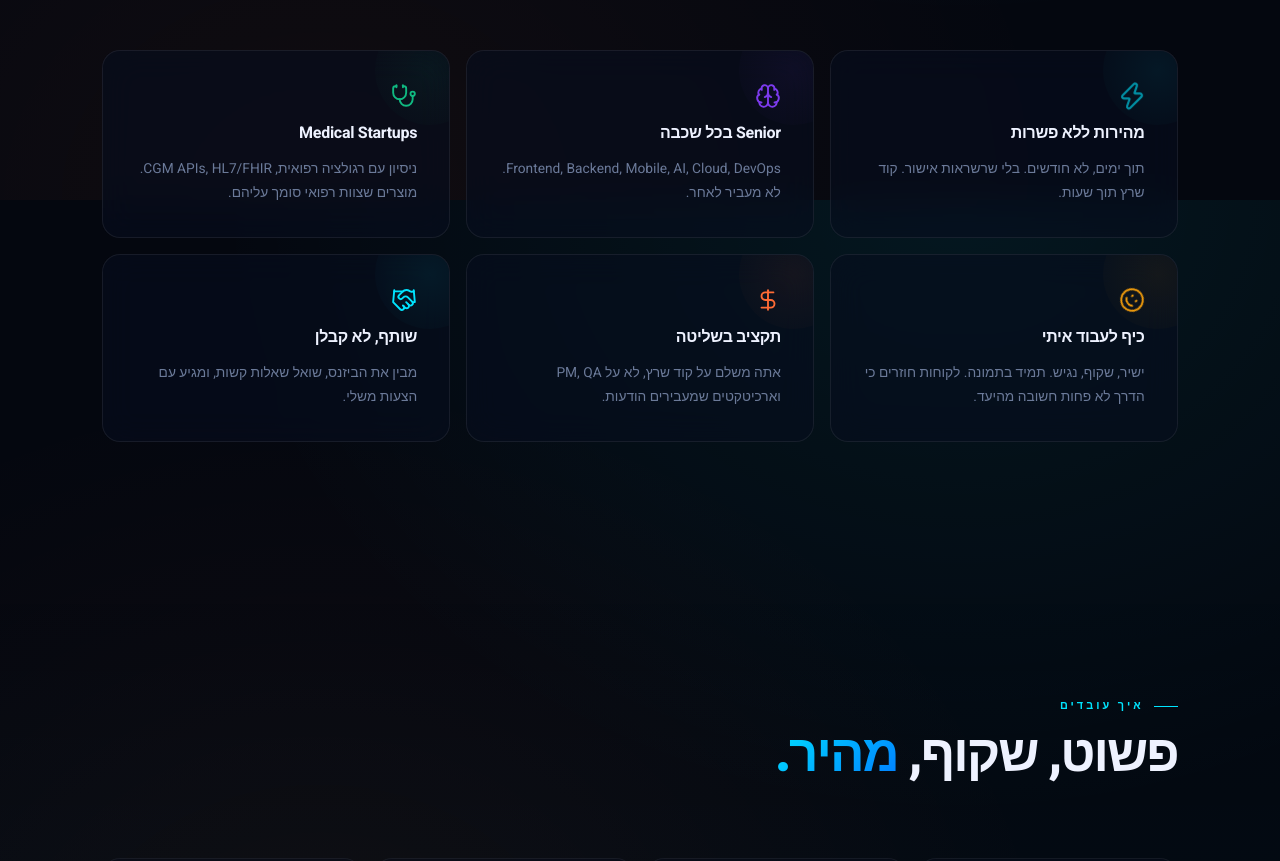
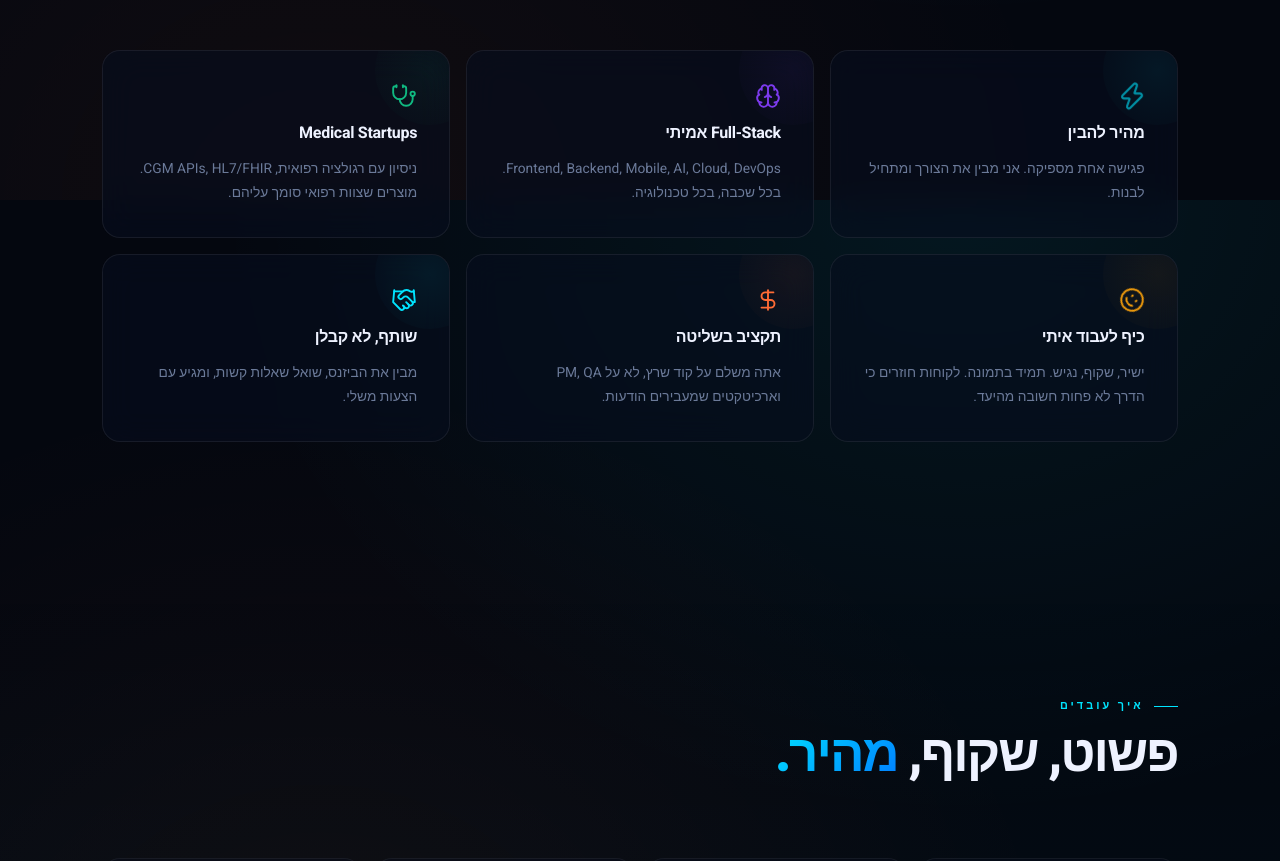
Before and after one commit to studioidan/popapp-website, a Next.js app: page / in a window 1280 px wide. Shown: the part 6200-7061 px from the top of the page. Built offline with nearby package versions, Linux system fonts and the light colour scheme.

Commit message:
fix: WhyMe strict 3x2 grid — 6 equal cards

```diff
--- a/components/WhyMe.tsx
+++ b/components/WhyMe.tsx
@@ -3,12 +3,12 @@ import { useEffect, useRef } from 'react'
 import { Zap, Brain, Stethoscope, Smile, DollarSign, Handshake } from 'lucide-react'
 
 const cards = [
-  { Icon: Zap,         title:'מהירות ללא פשרות', text:'תוך ימים, לא חודשים. בלי שרשראות אישור. קוד שרץ תוך שעות.', accent:'#00e5ff', anim:'pulse' },
-  { Icon: Brain,       title:'Senior בכל שכבה',  text:'Frontend, Backend, Mobile, AI, Cloud, DevOps. לא מעביר לאחר.', accent:'#7c3aed', anim:'none' },
-  { Icon: Stethoscope, title:'Medical Startups', text:'ניסיון עם רגולציה רפואית, CGM APIs, HL7/FHIR. מוצרים שצוות רפואי סומך עליהם.', accent:'#10b981', anim:'none' },
-  { Icon: Smile,       title:'כיף לעבוד איתי',  text:'ישיר, שקוף, נגיש. תמיד בתמונה. לקוחות חוזרים כי הדרך לא פחות חשובה מהיעד.', accent:'#f59e0b', anim:'spin-slow' },
-  { Icon: DollarSign,  title:'תקציב בשליטה',    text:'אתה משלם על קוד שרץ, לא על PM, QA וארכיטקטים שמעבירים הודעות.', accent:'#ff6b35', anim:'none' },
-  { Icon: Handshake,   title:'שותף, לא קבלן',   text:'מבין את הביזנס, שואל שאלות קשות, ומגיע עם הצעות משלי.', accent:'#00e5ff', anim:'none' },
+  { Icon: Zap,         title:'מהיר להבין',       text:'פגישה אחת מספיקה. אני מבין את הצורך ומתחיל לבנות.', accent:'#00e5ff', anim:'pulse' },
+  { Icon: Brain,       title:'Full-Stack אמיתי',  text:'Frontend, Backend, Mobile, AI, Cloud, DevOps. בכל שכבה, בכל טכנולוגיה.', accent:'#7c3aed', anim:'none' },
+  { Icon: Stethoscope, title:'Medical Startups',  text:'ניסיון עם רגולציה רפואית, CGM APIs, HL7/FHIR. מוצרים שצוות רפואי סומך עליהם.', accent:'#10b981', anim:'none' },
+  { Icon: Smile,       title:'כיף לעבוד איתי',   text:'ישיר, שקוף, נגיש. תמיד בתמונה. לקוחות חוזרים כי הדרך לא פחות חשובה מהיעד.', accent:'#f59e0b', anim:'spin-slow' },
+  { Icon: DollarSign,  title:'תקציב בשליטה',     text:'אתה משלם על קוד שרץ, לא על PM, QA וארכיטקטים שמעבירים הודעות.', accent:'#ff6b35', anim:'none' },
+  { Icon: Handshake,   title:'שותף, לא קבלן',    text:'מבין את הביזנס, שואל שאלות קשות, ומגיע עם הצעות משלי.', accent:'#00e5ff', anim:'none' },
 ]
 
 export default function WhyMe() {
@@ -51,11 +51,7 @@ export default function WhyMe() {
           </span>
         </h2>
 
-        <div style={{
-          display: 'grid',
-          gridTemplateColumns: 'repeat(3, 1fr)',
-          gap: 16,
-        }} className="why-grid">
+        <div style={{ display:'grid', gridTemplateColumns:'repeat(3,1fr)', gap:16 }} className="why-grid">
           {cards.map((c, i) => (
             <div key={c.title}
               ref={el => { refs.current[i] = el }}
```
